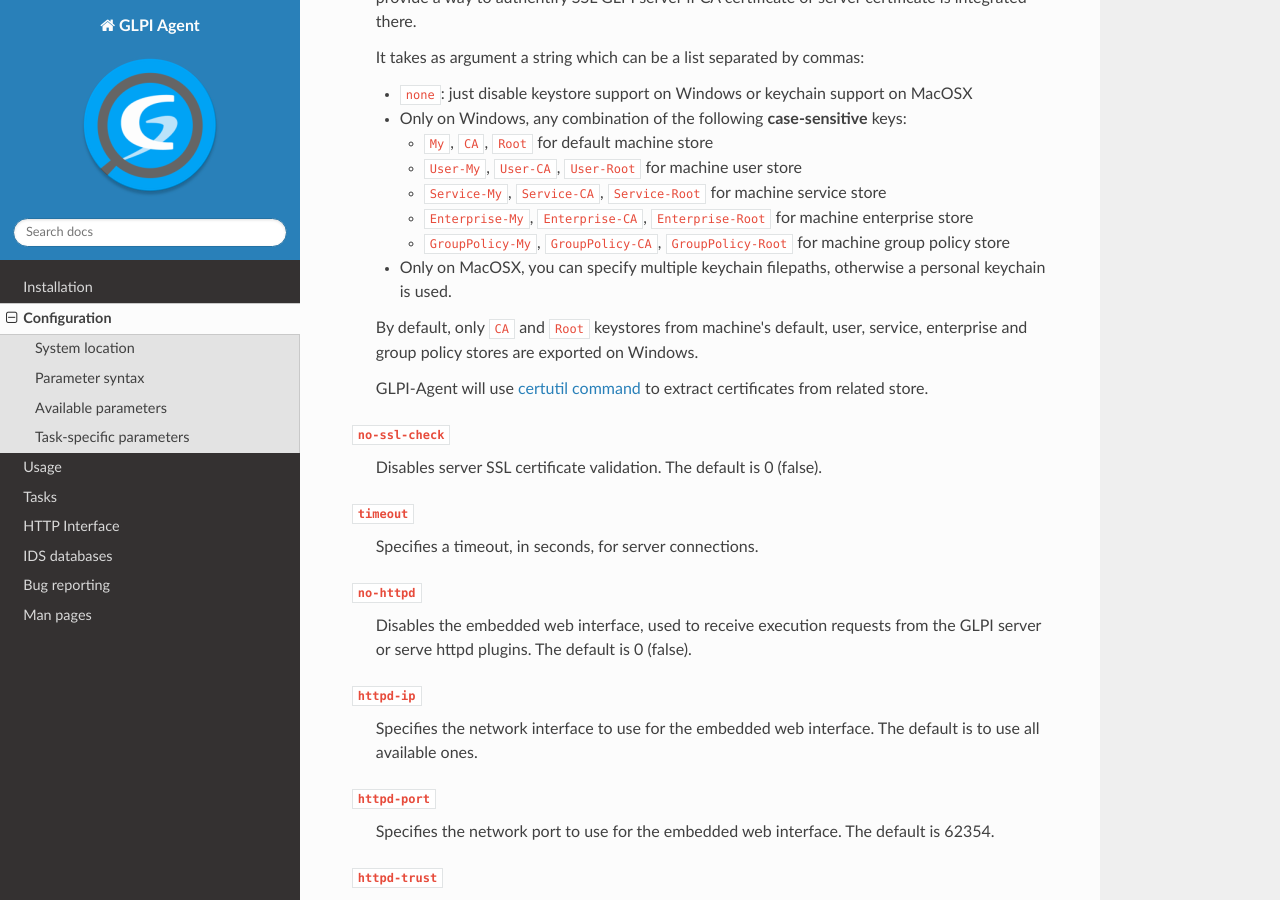
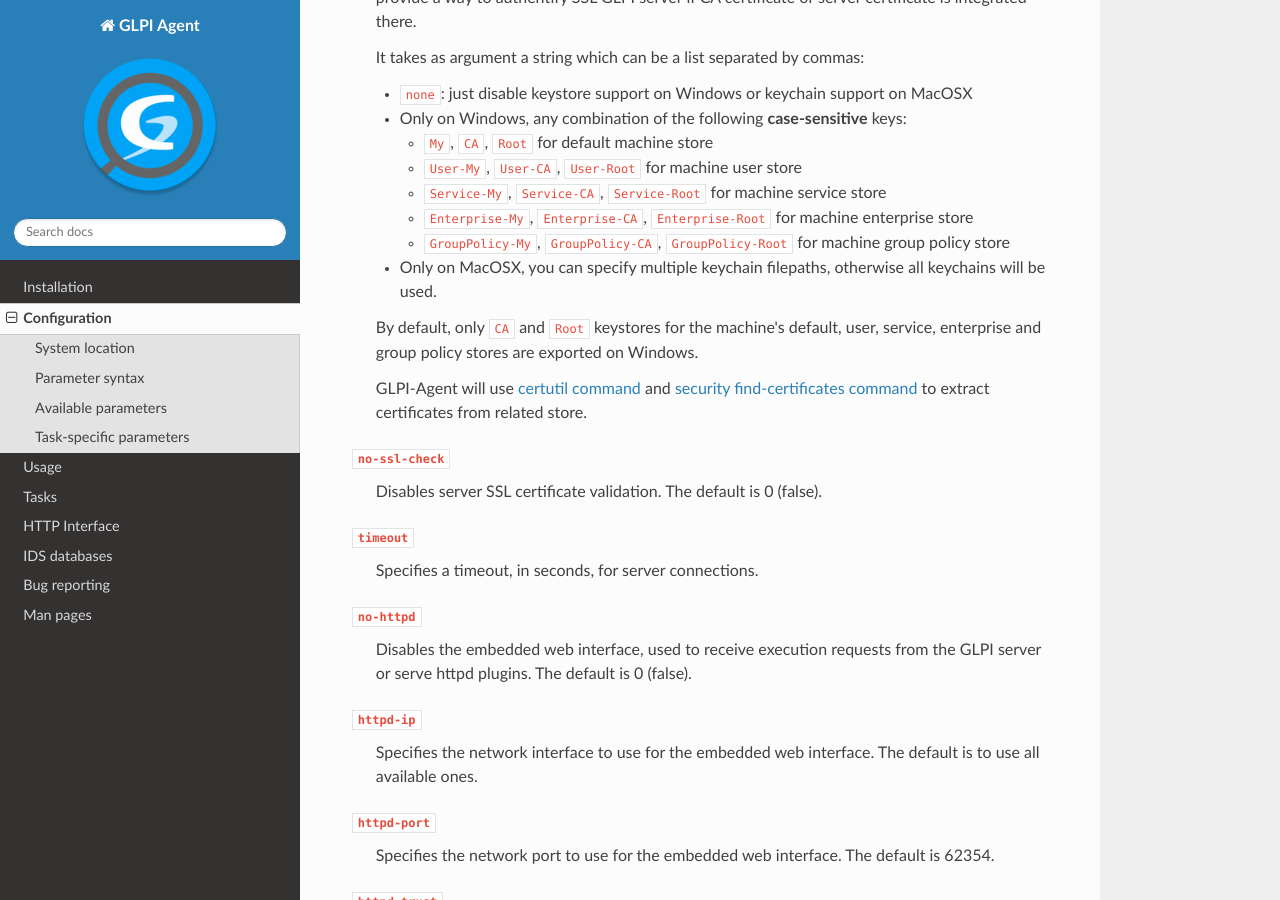
Before and after one commit to glpi-project/doc-agent, a Sphinx documentation site: the page built from source/configuration.rst, in a window 1280 px wide and 900 px high, scrolled down 5443 px. Built offline with Sphinx 7.4.7 and the Read the Docs theme 3.1.0, drawn with Linux system fonts in a browser that asks for light colours.

Commit message:
Allow to specify keychain path on macOS

```diff
--- a/source/configuration.rst
+++ b/source/configuration.rst
@@ -267,13 +267,13 @@
       * ``Enterprise-My``, ``Enterprise-CA``, ``Enterprise-Root`` for machine enterprise store
       * ``GroupPolicy-My``, ``GroupPolicy-CA``, ``GroupPolicy-Root`` for machine group policy store
 
-    * Only on MacOSX, you can specify multiple keychain filepaths, otherwise a personal keychain is used.
+    * Only on MacOSX, you can specify multiple keychain filepaths, otherwise all keychains will be used.
 
-    By default, only ``CA`` and ``Root`` keystores from machine's default, user, service, enterprise and
+    By default, only ``CA`` and ``Root`` keystores for the machine's default, user, service, enterprise and
     group policy stores are exported on Windows.
 
     GLPI-Agent will use `certutil command <https://learn.microsoft.com/en-us/windows-server/administration/windows-commands/certutil>`_
-    to extract certificates from related store.
+    and `security find-certificates command <https://ss64.com/mac/security-find-cert.html>`_ to extract certificates from related store.
 
 .. _no-ssl-check:
 
```
